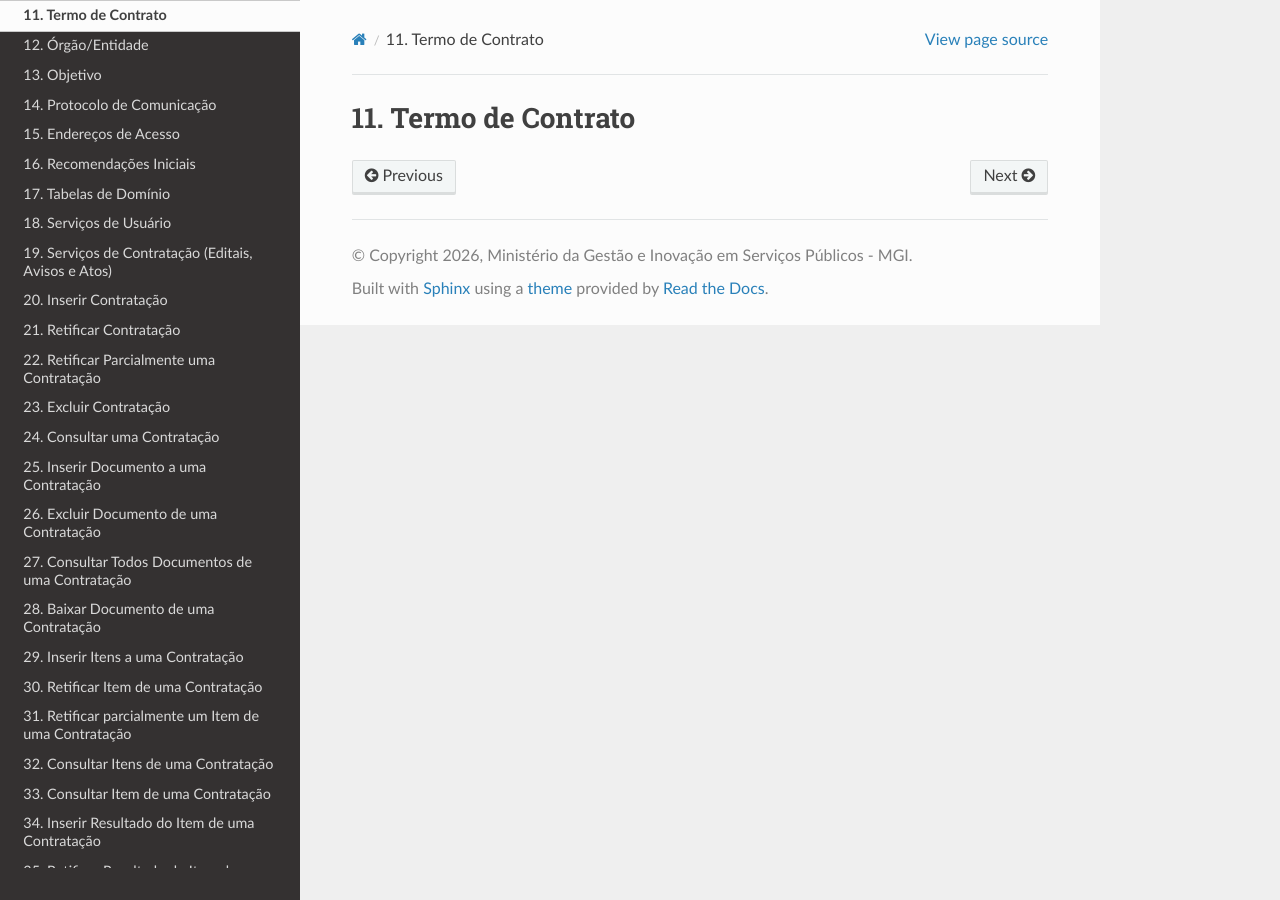
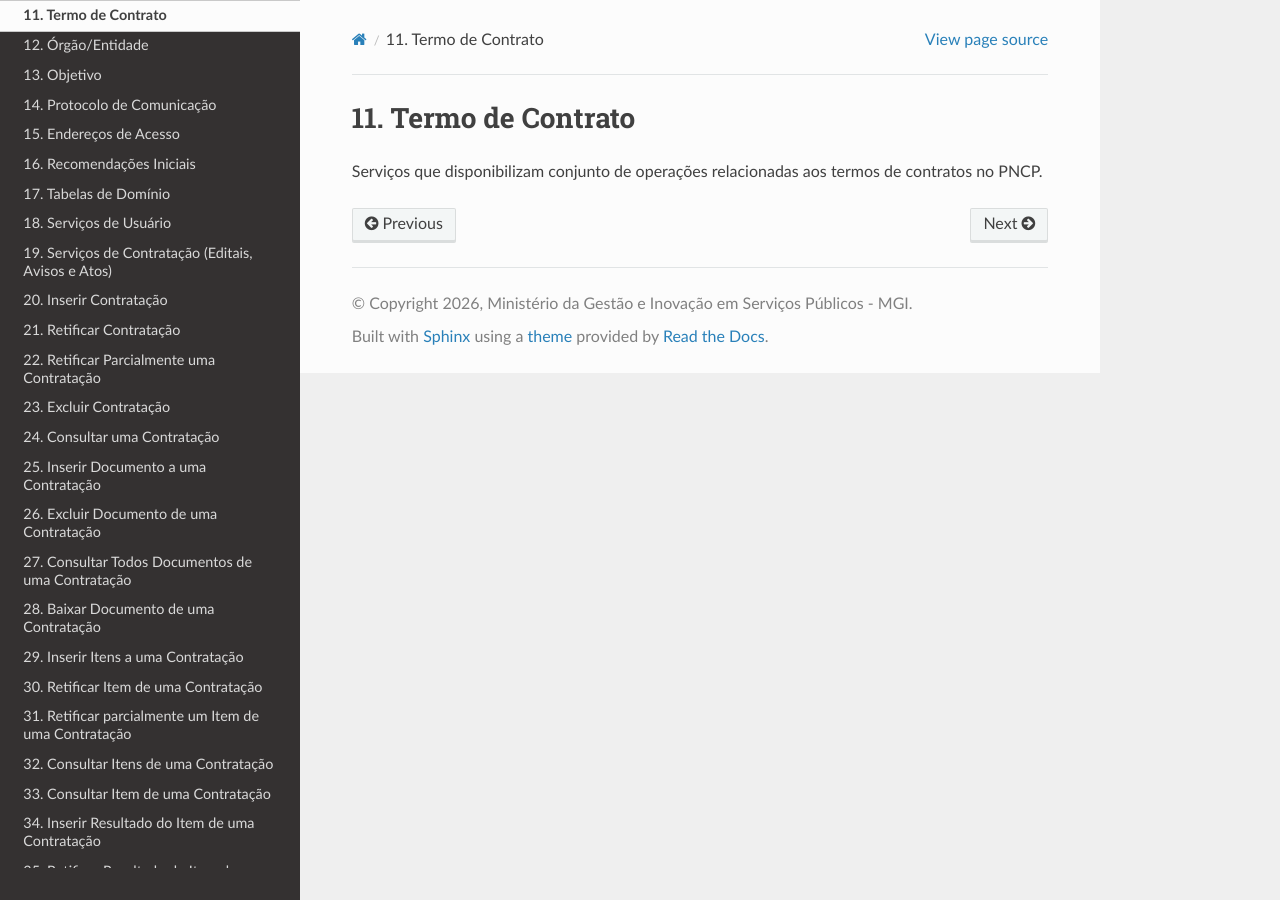
Before and after one commit to carlosmgi/Manual-de-Integracao-do-PNCP, a Sphinx documentation site: the page built from docs/source/termo_de_contrato/index.rst, in a window 1280 px wide. Built offline with Sphinx 7.4.7 and the Read the Docs theme 3.1.0, drawn with Linux system fonts in a browser that asks for light colours; pages that are not in the unit, such as notebooks, are missing from menus.

Commit message:
Update index.rst

```diff
--- a/docs/source/termo_de_contrato/index.rst
+++ b/docs/source/termo_de_contrato/index.rst
@@ -1,5 +1,7 @@
 Termo de Contrato
 =================
+
+Serviços que disponibilizam conjunto de operações relacionadas aos termos de contratos no PNCP.
 
 .. toctree::
   :maxdepth: 3
```
